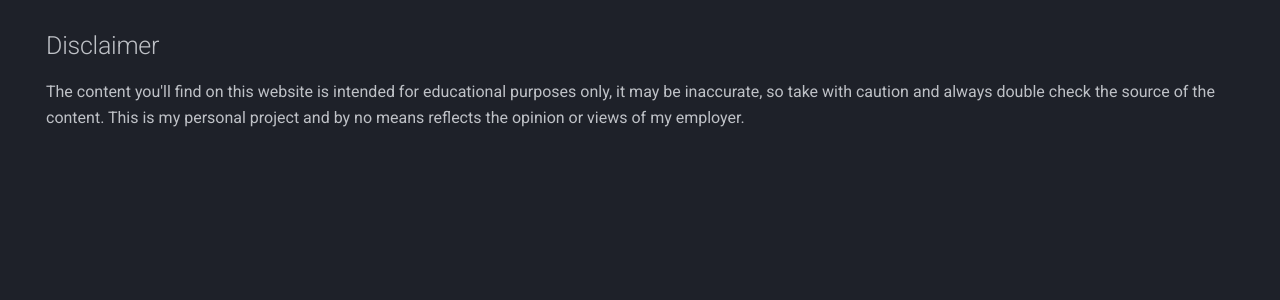
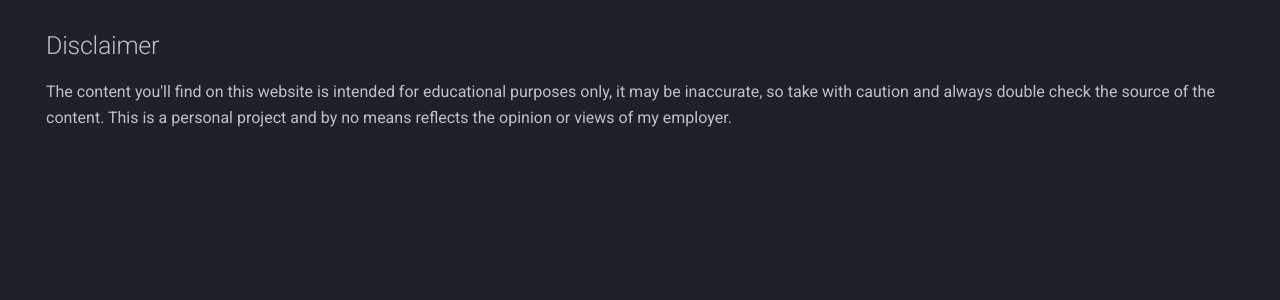
Before and after one commit to phretor/o-riscv, an MkDocs documentation site: the page built from docs/index.md, in a window 1280 px wide. Shown: the part 356-656 px from the top of the page. Built offline with MkDocs 1.6.1 and Material for MkDocs 9.7.7, drawn with Linux system fonts in a browser that asks for light colours; comment, search, counter and statistics services are not loaded; some of the changed lines change nothing that is shown.

Commit message:
Disclaimer

```diff
--- a/docs/index.md
+++ b/docs/index.md
@@ -11,4 +11,4 @@ O-RISC-V is short for "Only RISC-V," a website where I collect RISC-V resources,
 
 ## Disclaimer
 
-The content you'll find on this website is intended for educational purposes only, it may be inaccurate, so take with caution and always double check the source of the content. This is my personal project and by no means reflects the opinion or views of my employer.
+The content you'll find on this website is intended for educational purposes only, it may be inaccurate, so take with caution and always double check the source of the content. This is a personal project and by no means reflects the opinion or views of my employer.
--- a/mkdocs.yml
+++ b/mkdocs.yml
@@ -43,13 +43,13 @@ extra:
     property: G-KXWH4MD9EY
   social:
     - icon: fontawesome/brands/mastodon
-      link: infosec.exchange/@phretor
+      link: https://infosec.exchange/@phretor
     - icon: fontawesome/brands/twitter
-      link: twitter.com/@phretor
+      link: https://twitter.com/@phretor
     - icon: fontawesome/brands/github
-      link: github.com/phretor/o-riscv
+      link: https://github.com/phretor/o-riscv
     - icon: fontawesome/brands/linkedin
-      link: linkedin.com/in/phretor
+      link: https://linkedin.com/in/phretor
 copyright: Copyright &copy; 2024 Federico Maggi & authors of linked resources.
 repo_url: https://github.com/o-riscv/o-riscv
 extra_javascript:
```
